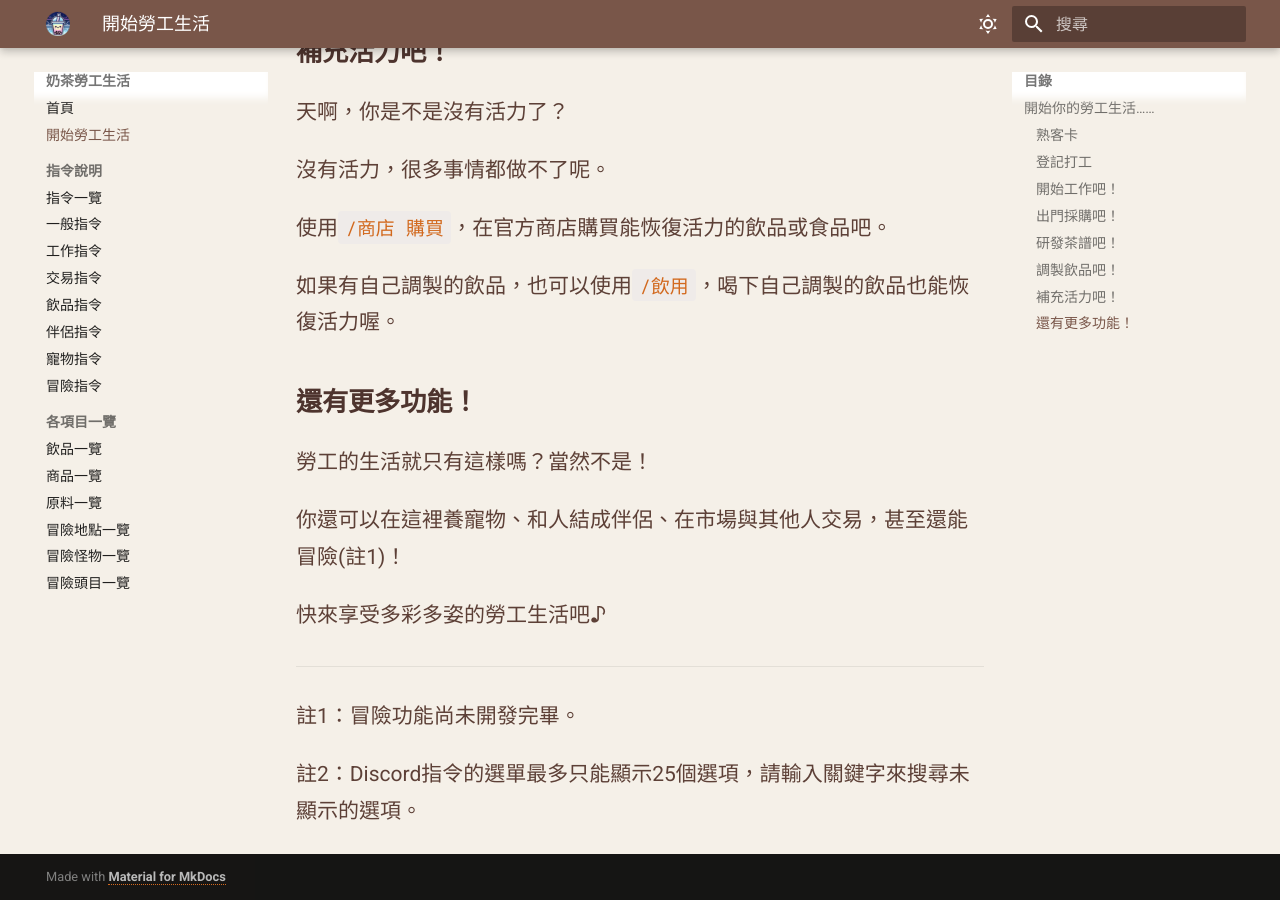
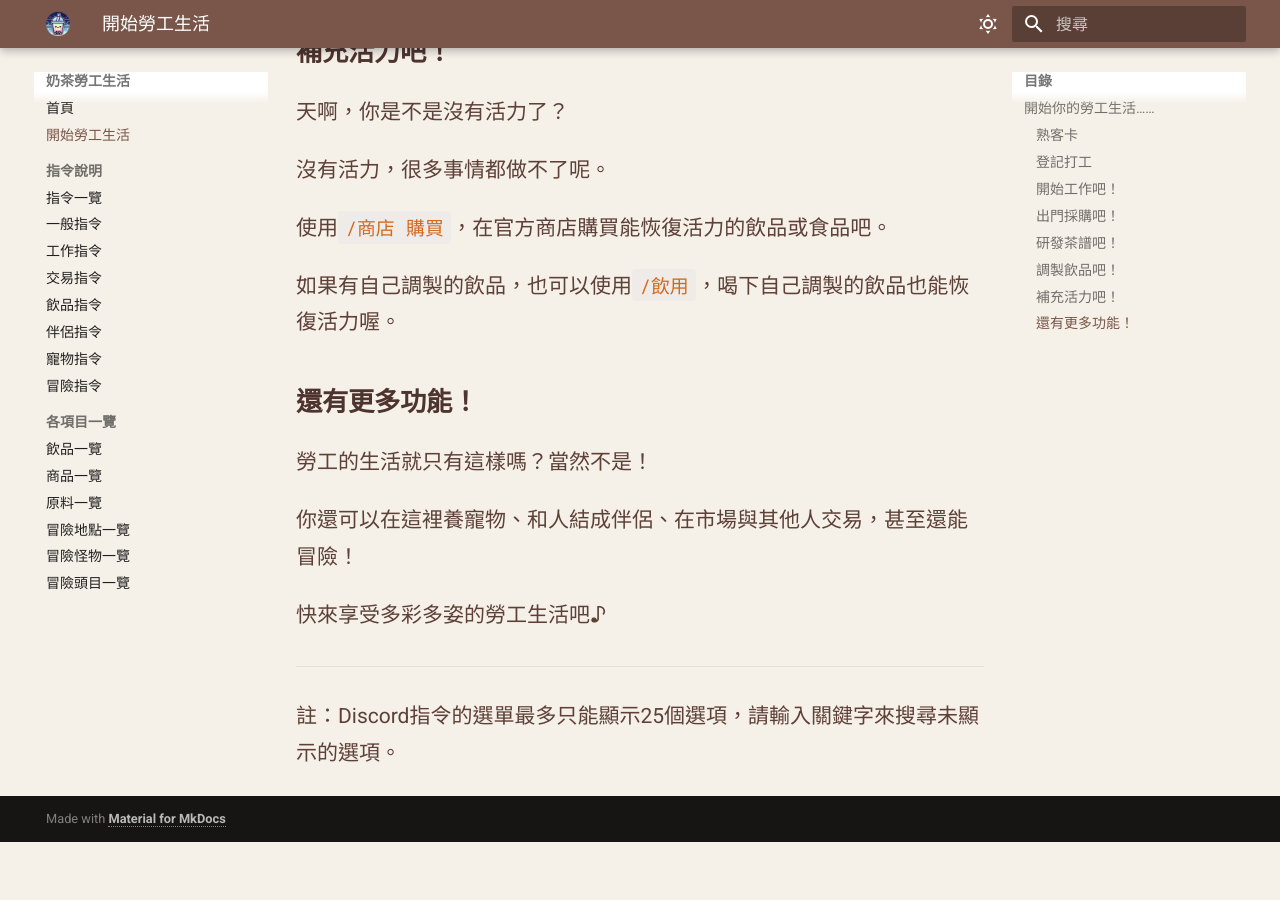
Before and after one commit to Chocochocococo/milktea-workerlife-wiki, an MkDocs documentation site: the page built from docs/introduce.md, in a window 1280 px wide and 900 px high, scrolled down 1432 px. Built offline with MkDocs 1.6.1 and Material for MkDocs 9.7.7, drawn with Linux system fonts in a browser that asks for light colours; after the commit the page ends 2274 px from its top, so only the background shows below that.

Commit message:
Update introduce.md

```diff
--- a/docs/introduce.md
+++ b/docs/introduce.md
@@ -37,11 +37,10 @@
 
 勞工的生活就只有這樣嗎？當然不是！
 
-你還可以在這裡養寵物、和人結成伴侶、在市場與其他人交易，甚至還能冒險(註1)！
+你還可以在這裡養寵物、和人結成伴侶、在市場與其他人交易，甚至還能冒險！
 
 快來享受多彩多姿的勞工生活吧♪
 
 ***
-註1：冒險功能尚未開發完畢。
 
-註2：Discord指令的選單最多只能顯示25個選項，請輸入關鍵字來搜尋未顯示的選項。
+註：Discord指令的選單最多只能顯示25個選項，請輸入關鍵字來搜尋未顯示的選項。
```
